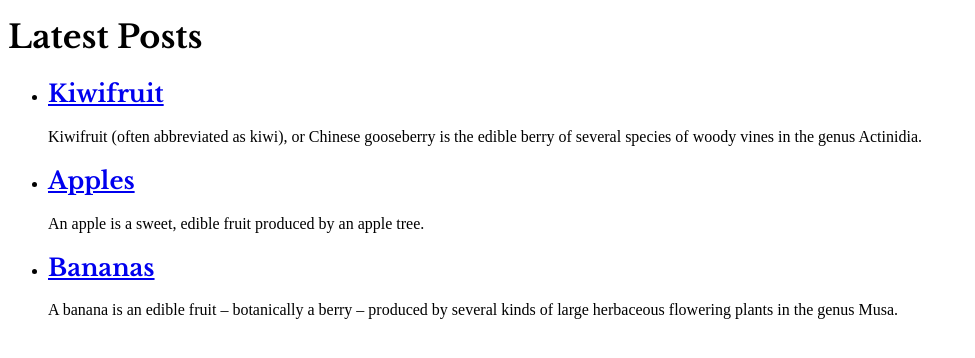
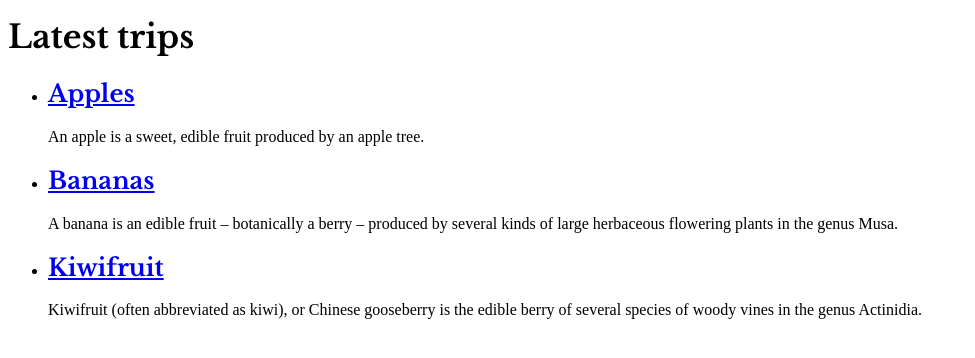
Before and after one commit to carlosjtacon/atlas, a Jekyll site: the page built from _pages/blog.html, in a window 1280 px wide, cut to the strip 112-470 px from the top of the page. Shown: the whole strip, without its empty margins (0-975 px from the left). Built offline with Jekyll 4.4.1, drawn with Linux system fonts in a browser that asks for light colours; some web fonts are replaced.

Commit message:
from posts to trips

```diff
--- a/_config.yml
+++ b/_config.yml
@@ -2,6 +2,8 @@ collections:
   people:
     output: true
   pages:
+    output: true
+  trips:
     output: true
 
 defaults:
@@ -12,9 +14,9 @@ defaults:
       layout: "person"
   - scope:
       path: ""
-      type: "posts"
+      type: "trips"
     values:
-      layout: "post"
+      layout: "trip"
   - scope:
       path: ""
     values:
--- a/_pages/blog.html
+++ b/_pages/blog.html
@@ -3,13 +3,13 @@ layout: default
 title: Blog
 permalink: /blog
 ---
-<h1>Latest Posts</h1>
+<h1>Latest trips</h1>
 
 <ul>
-  {% for post in site.posts %}
+  {% for trip in site.trips %}
     <li>
-      <h2><a href="{{ post.url }}">{{ post.title }}</a></h2>
-      {{ post.excerpt }}
+      <h2><a href="{{ trip.url }}">{{ trip.title }}</a></h2>
+      {{ trip.excerpt }}
     </li>
   {% endfor %}
 </ul>
```
Also changed, not shown: _layouts/person.html (+4 -4 lines), _layouts/trip.html (renamed from _layouts/post.html), _trips/apples.md (renamed from _posts/2018-08-21-apples.md), _trips/bananas.md (renamed from _posts/2018-08-20-bananas.md), _trips/kiwifruit.md (renamed from _posts/2018-08-22-kiwifruit.md).
